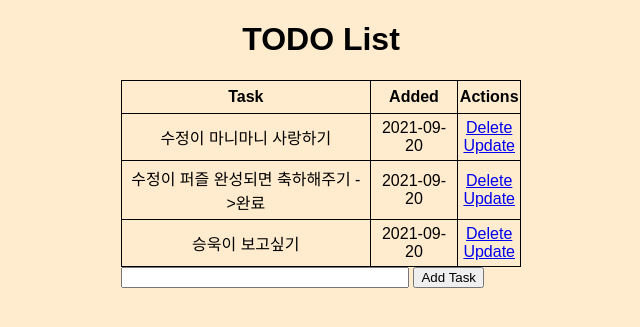
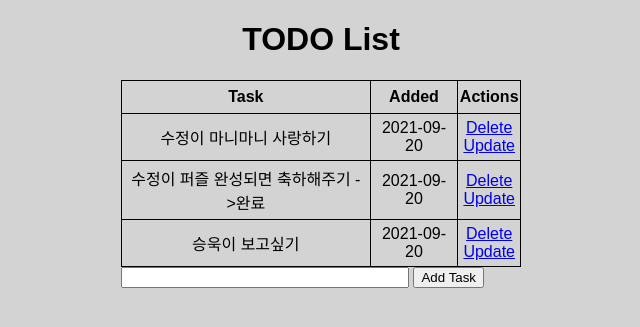
Before and after one commit to swkokr/flask_practice, a Flask app: page / in a window 1280 px wide. Shown: the top 327 px of the page, without its empty margins (319-959 px from the left). Run offline with Flask 2, Linux system fonts and the light colour scheme; data comes from the database, SQL or seed files in the repository; both versions use the stored data as it was after the commit.

Commit message:
bg color

```diff
--- a/static/css/main.css
+++ b/static/css/main.css
@@ -1,7 +1,7 @@
 body, html{
     margin: 0;
     font-family: sans-serif;
-    background-color: blanchedalmond;
+    background-color: lightgray;
 }
 
 .content {
```
Also changed, not shown: test.db.
